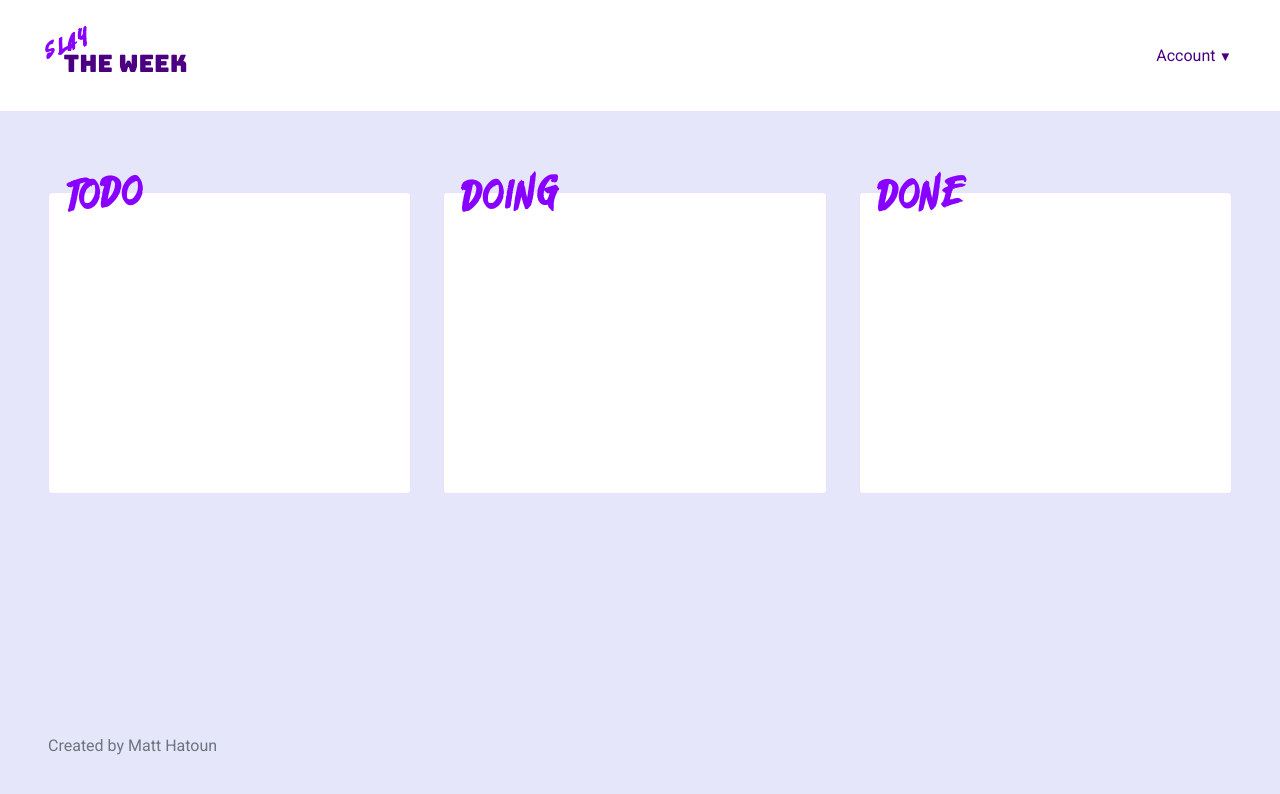
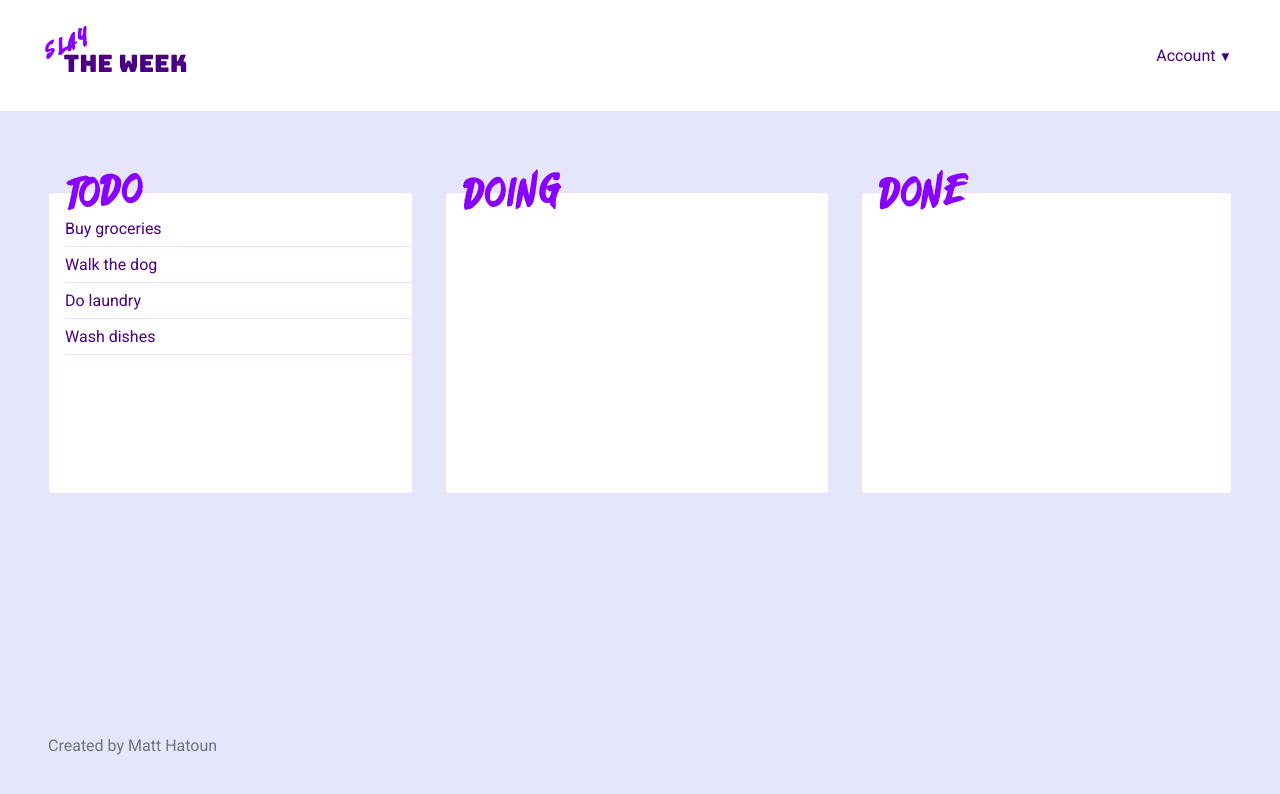
Before and after one commit to mhatoun/slay-the-week, a React (Create React App) app: page / in a window 1280 px wide. Shown: the top 794 px of the page. Built offline with nearby package versions, Linux system fonts and the light colour scheme; a web font is replaced by a local one.

Commit message:
show items in list

```diff
--- a/src/App.css
+++ b/src/App.css
@@ -57,14 +57,20 @@ body {
     color: var(--highlight-color);
     text-transform: uppercase;
     font-weight: bold;
-    margin-top: -1.9rem;
+    margin-top: -2rem;
     padding: 0 1rem;
     transform: rotate(-5deg);
+    margin-bottom: 1rem;
   }
   .list {
     background-color: var(--bright-background-color);
     min-width: 200px;
     min-height: 300px;
+    .list-item {
+      margin-left: 1rem;
+      padding: 0.5rem 0;
+      border-bottom: 1px solid var(--mild-color);
+    }
   }
 }
 
--- a/src/App.js
+++ b/src/App.js
@@ -1,17 +1,25 @@
+import React, { useState, useRef } from 'react';
 import './App.css';
 import Header from './Header';
 import Footer from './Footer';
 import NewTodo from './NewTodo';
 import List from './List';
 
+const initialData = {
+  todo: ["Buy groceries", "Walk the dog", "Do laundry", "Wash dishes"],
+  doing: [],
+  done: [],
+};
+
 function App() {
+  const [listItems, setListItems] = useState(initialData);
   return (
     <div id="app">
       <Header />
       <div id="content">
         <NewTodo />
         <div id="lists" className="display-flex flex-wrap">
-          <List name="Todo" />
+          <List name="Todo" items={listItems['todo']} />
           <List name="Doing" />
           <List name="Done" />
         </div>
--- a/src/List.js
+++ b/src/List.js
@@ -1,11 +1,18 @@
 import React from 'react';
 
-const List = ({name}) => {
+const List = ({name, items}) => {
   return (
     <div className='list flex-grow-1 rounded-corners border-mild'>
       <div className='list-title font-pop'>
         {name}
       </div>
+      {items && items.map((item, index) => {
+        return (
+          <div key={index} className='list-item'>
+            {item}
+          </div>
+        );
+      })}
     </div>
   );
 };
```
